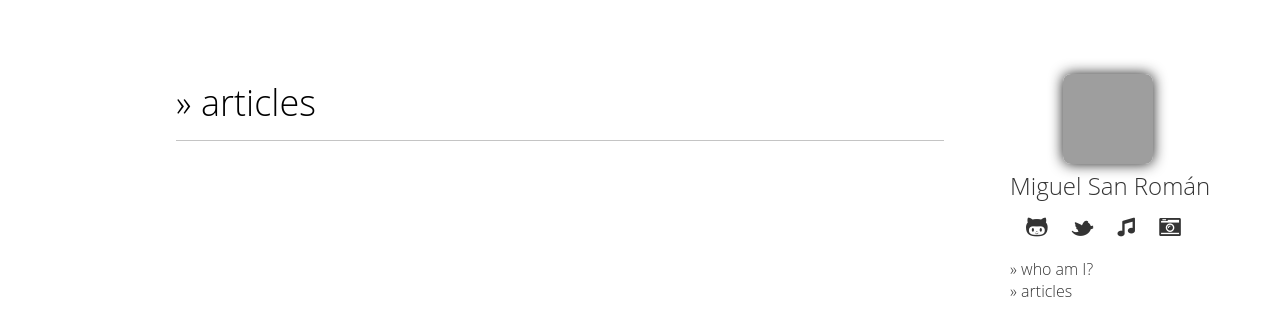
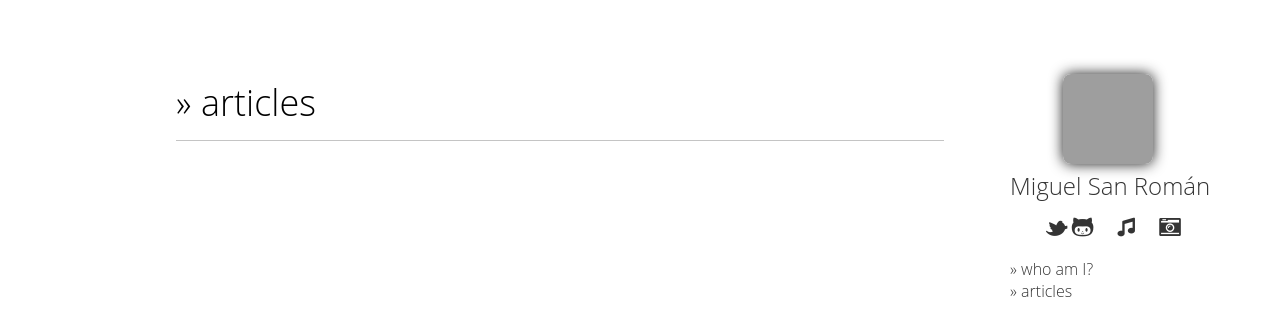
Before and after one commit to msanroman/msanroman.github.com, a Jekyll site: the page built from index.html, in a window 1280 px wide. Shown: the top 336 px of the page. Built offline with Jekyll 4.4.1, drawn with Linux system fonts in a browser that asks for light colours; nearby versions of some CDN libraries; some web fonts are replaced; Markdown is read by kramdown in place of the engine named in the settings; the list of posts is cut into pages by our own code; comment, search, counter and statistics services are not loaded; grey boxes are pictures that could not be loaded.

Commit message:
fixed medium.css menu

```diff
--- a/_layouts/global.html
+++ b/_layouts/global.html
@@ -24,11 +24,11 @@
             </div>
             <section class="name"><a href="/">Miguel San Rom&aacute;n</a></section>
             <section class="meta">
+                <a title="Twitter" href="http://twitter.com/xtremevoodoo" target="_blank">
+                    <span class="icon-twitter twitter"></span>
+                </a>
                 <a title="GitHub" href="http://github.com/msanroman" target="_blank">
                     <span class="icon-github github"></span>
-                </a>
-                <a title="Twitter" href="http://twitter.com/xtremevoodoo" target="_blank">
-                    <span class="icon-twitter twitter"></span>
                 </a>
                 <a title="YouTube" href="http://youtube.com/endymiion" target="_blank">
                     <span class="icon-music music"></span>
--- a/css/medium.css
+++ b/css/medium.css
@@ -61,25 +61,18 @@
     text-decoration: none;
 }
 section.meta {
-    display: none;
-    float:left;
-    margin: -26px 35px 0px;
+    /*display: none;*/
+    float:right;
+    margin: -3px 35px 0px;
+    font-size: 30px;
 }
 section.meta a {
     color: #343434;
 }
-.github {
-    margin-right: 10px;
-    font-size: 40px;
+.github,.instagram,.music {
+    margin-left: 20px;
 }
-.github:hover {
-    color: #A4A4A4;
-}
-.twitter {
-    margin-left: 10px;
-    font-size: 40px;
-}
-.twitter:hover {
+.github:hover,.instagram:hover,.music:hover,.twitter:hover {
     color: #A4A4A4;
 }
 blockquote {
@@ -136,14 +129,12 @@
 }
 section.sidebar ul {
     list-style: none;
-    padding-left: 12em;
-    padding-top: 3px;
+    padding-left: 10em;
     margin: 0;
-    font-size: 20px;
+    font-size: 24px;
 }
 section.sidebar ul li {
     float: left;
-    /*margin-top: 3px;*/
     margin-left: 10px;
     display: inline;
 }
@@ -157,6 +148,7 @@
     float: left;
     margin-left: 0.7em;
     font-size: 24px;
+    font-weight: 400;
 }
 section.name a {
     color: #343434;
```
Also changed, not shown: 11 other files.
